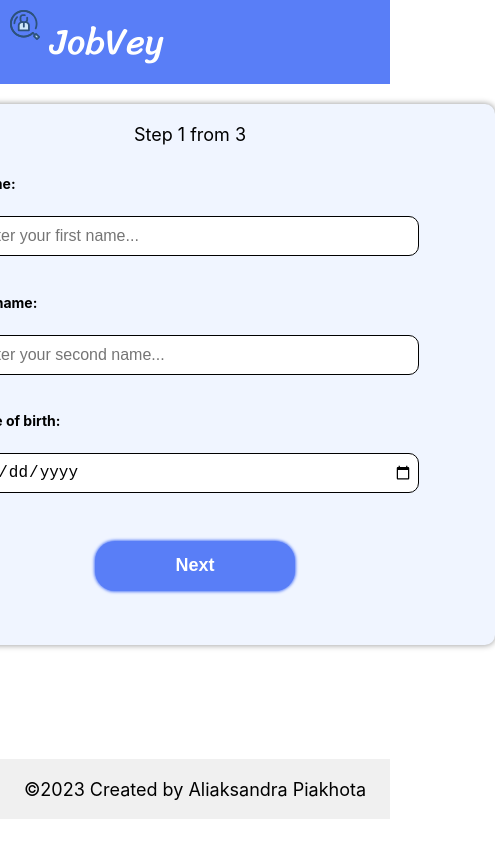
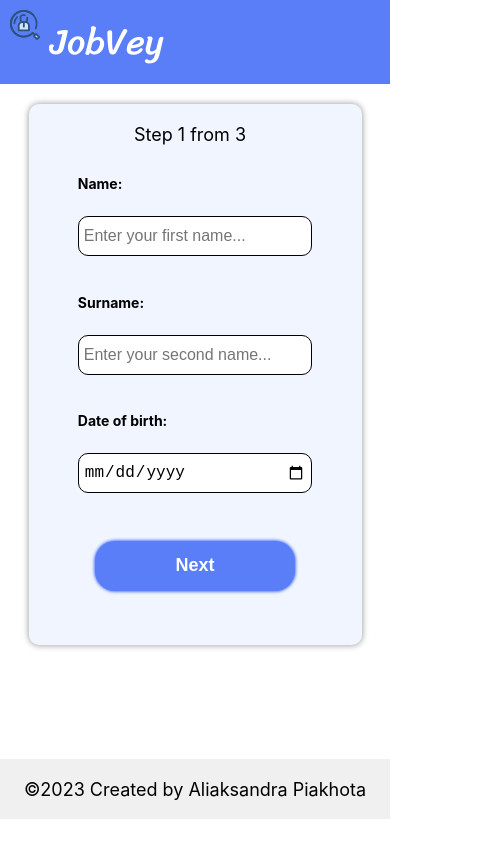
Before and after one commit to takeAmoment/andersen-react-hw, a React (Create React App) app in the folder my-app/: page / in a window 390 px wide. Shown: the whole page, 495 px wide, since content can reach past the window. Built offline with nearby package versions, Linux system fonts and the light colour scheme.

Commit message:
feat: add media queris

```diff
--- a/my-app/src/components/Form/Form.module.css
+++ b/my-app/src/components/Form/Form.module.css
@@ -8,6 +8,11 @@
     width: 60rem;
     box-shadow: 0rem 0rem 0.6rem 0.03rem rgba(0, 0, 0, 0.4);
     background-color: var(--form-color);
+}
+@media (max-width: 700px) {
+    .form__container {
+        width: 90%;
+    }
 }
 .form__info {
     margin-top: 2rem;
@@ -37,6 +42,11 @@ form {
     justify-items: center;
     min-height: 50rem;
 }
+@media (max-width: 700px) {
+    .form {
+        padding: 2rem 1rem;
+    }
+}
 .form__submitButton {
     margin-top: 2rem;
     background-color: var(--form-submit-button);
--- a/my-app/src/components/Modal/Modal.module.css
+++ b/my-app/src/components/Modal/Modal.module.css
@@ -1,3 +1,6 @@
+:root {
+    --modal-button: #4cb364;
+}
 .modal {
     position: fixed;
     overflow: hidden;
@@ -20,8 +23,16 @@
     background-color: white;
     border-radius: 2rem;
     min-width: 40rem;
+    max-width: 60rem;
     min-height: 20rem;
 }
+@media (max-width: 700px) {
+    .modal__container{
+        max-width: 90%;
+        min-width: 90%;
+    }
+}
+
 .modal__button {
     margin-top: 3rem;
     font-size: 1.8rem;
@@ -29,13 +40,13 @@
     height: 4rem;
     outline: none;
     border: none;
-    background-color:rgb(7, 157, 7);
-    box-shadow: 0rem 0rem 0.3rem 0.1rem #0b6e07;
+    background-color:#4cb364;
+    box-shadow: 0rem 0rem 0.3rem 0.1rem var(--modal-button);
     color: white;
 }
 .modal__button:hover{
     opacity: 0.9;
     transition: all 0.3s;
-    box-shadow: 0rem 0rem 0.2rem 0.1rem #0b6e07;
+    box-shadow: 0rem 0rem 0.2rem 0.1rem var(--modal-button);
     transform: translateY(0.1rem);
 }
--- a/my-app/src/pages/MainPage/MainPage.module.css
+++ b/my-app/src/pages/MainPage/MainPage.module.css
@@ -4,6 +4,16 @@ main{
 .main__container {
     padding: 2rem;
     display: grid;
+    grid-template-columns: 60rem;
     align-items: center;
+    align-content: center;
+    justify-items: center;
     justify-content: center;
 }
+
+@media (max-width: 700px) {
+    .main__container{
+        padding: 2rem 1rem;
+        grid-template-columns: 1fr;
+    }
+}
```
